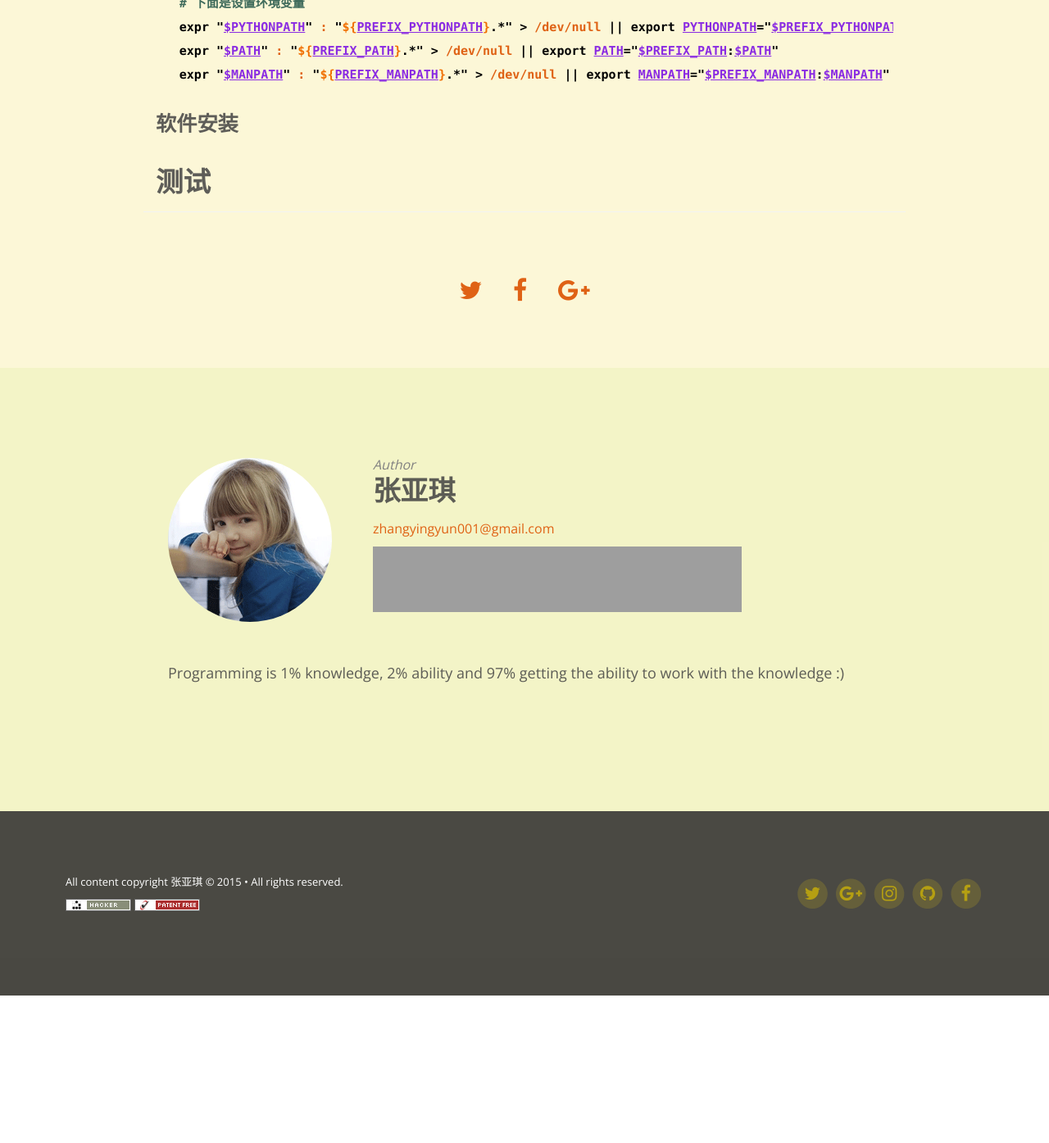
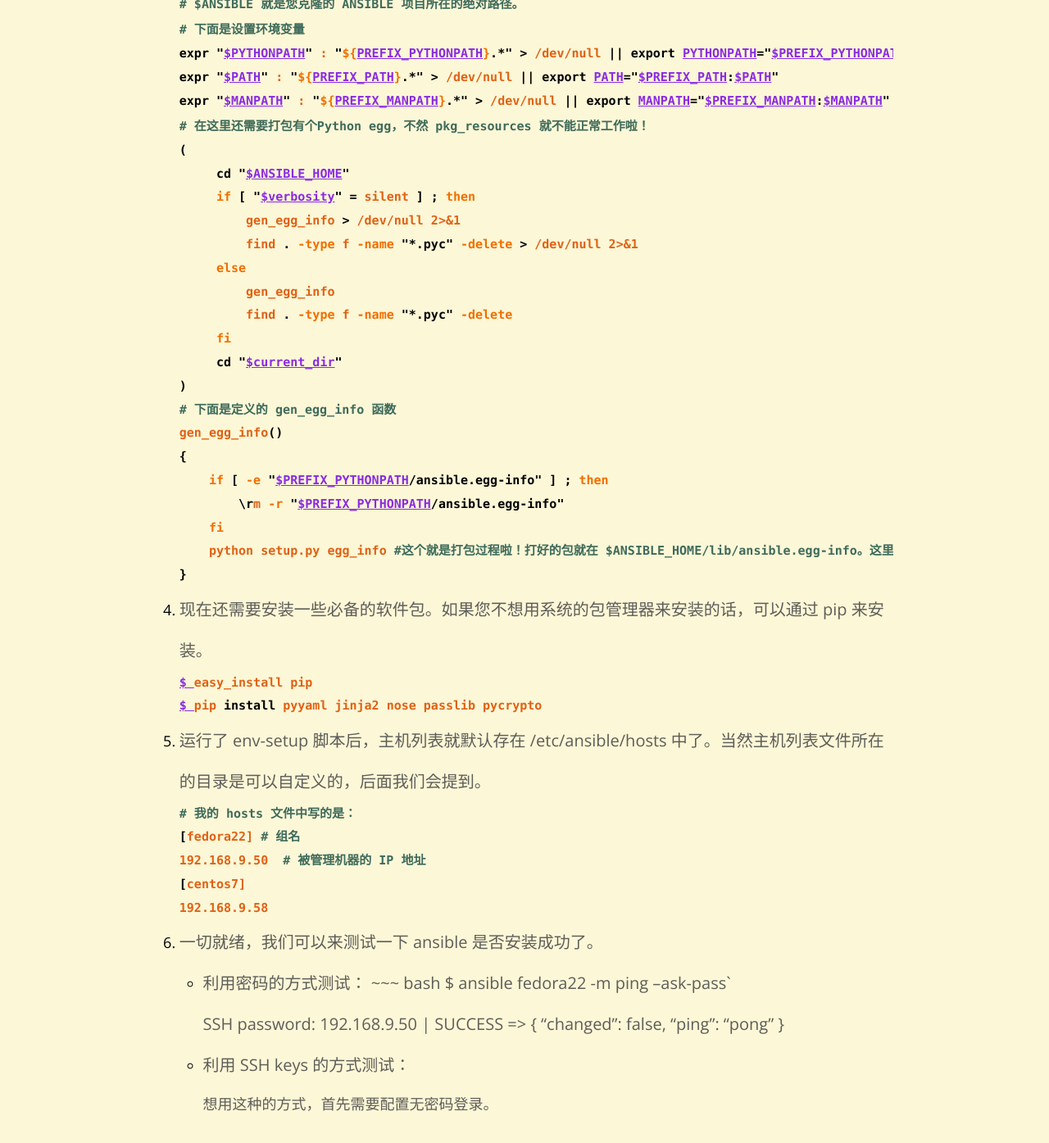
Before and after one commit to yaqi001/yaqi.github.io, a Jekyll site: the page built from _posts/2015-10-23-Ansible 从0到1.md, in a window 1280 px wide and 1400 px high, scrolled down 1880 px. Shown: the top 1395 px of the window at 82% size. Built offline with Jekyll 4.4.1, drawn with Linux system fonts in a browser that asks for light colours; nearby versions of some CDN libraries; before the commit the page ends 3095 px from its top, so only the background shows below that; some of the changed text lies outside the part shown; grey boxes are pictures that could not be loaded.

Commit message:
add new sth.

```diff
--- a/_posts/2015-10-23-Ansible 从0到1.md
+++ b/_posts/2015-10-23-Ansible 从0到1.md
@@ -44,7 +44,7 @@
    `$ source ./hacking/env-setup`
 
    > **BTW**
-   > 如果您不想
+   > 如果您不想看到太多没用的输出，请执行 `$source ./hacking/env-setup -q`
    下面是脚本中的一些片段，一看便知：
 
    ~~~ bash
@@ -61,7 +61,59 @@
    expr "$MANPATH" : "${PREFIX_MANPATH}.*" > /dev/null || export MANPATH="$PREFIX_MANPATH:$MANPATH"
    ~~~
 
+   ~~~ bash
+   # 在这里还需要打包有个Python egg，不然 pkg_resources 就不能正常工作啦！
+   (
+        cd "$ANSIBLE_HOME"
+        if [ "$verbosity" = silent ] ; then
+            gen_egg_info > /dev/null 2>&1
+            find . -type f -name "*.pyc" -delete > /dev/null 2>&1
+        else
+            gen_egg_info
+            find . -type f -name "*.pyc" -delete
+        fi
+        cd "$current_dir"
+   )
+   # 下面是定义的 gen_egg_info 函数
+   gen_egg_info()
+   {
+       if [ -e "$PREFIX_PYTHONPATH/ansible.egg-info" ] ; then
+           \rm -r "$PREFIX_PYTHONPATH/ansible.egg-info"
+       fi
+       python setup.py egg_info #这个就是打包过程啦！打好的包就在 $ANSIBLE_HOME/lib/ansible.egg-info。这里使用打包格式是 egg_info，欲知更多格式请执行 python setup.py --help-commands。
+   }
+   ~~~
+
+4. 现在还需要安装一些必备的软件包。如果您不想用系统的包管理器来安装的话，可以通过 pip 来安装。
+
+   ~~~ bash
+   $ easy_install pip
+   $ pip install pyyaml jinja2 nose passlib pycrypto
+   ~~~
+
+5. 运行了 env-setup 脚本后，主机列表就默认存在 /etc/ansible/hosts 中了。当然主机列表文件所在的目录是可以自定义的，后面我们会提到。
+
+   ~~~bash
+   # 我的 hosts 文件中写的是：
+   [fedora22] # 组名
+   192.168.9.50  # 被管理机器的 IP 地址
+   [centos7]
+   192.168.9.58
+   ~~~
+
+6. 一切就绪，我们可以来测试一下 ansible 是否安装成功了。
+
+   * 利用密码的方式测试：
+     ~~~ bash
+     $ ansible fedora22 -m ping --ask-pass`
+     SSH password:
+     192.168.9.50 | SUCCESS => {
+         "changed": false,
+         "ping": "pong"
+     }
+
+   * 利用 SSH keys 的方式测试：
+
+     想用这种的方式，首先需要配置无密码登录。
 
 ### 软件安装
-
-# 测试
```
